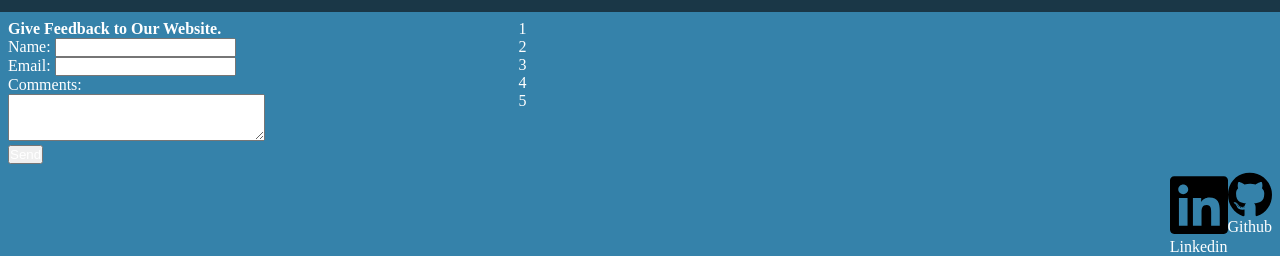
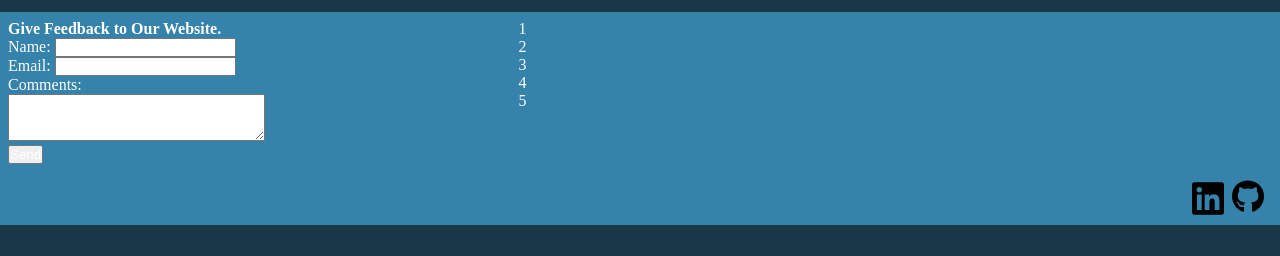
Before and after one commit to IngridAkeida/gamesForever, a plain HTML site: page index.html in a window 1280 px wide. Shown: the part 1140-1396 px from the top of the page. After the commit the page ends 1365 px from the top, so only its background shows below. Drawn offline with Linux system fonts and the light colour scheme.

Commit message:
update commit

```diff
--- a/index.html
+++ b/index.html
@@ -558,12 +558,12 @@
           <li>
             <a href="https://www.linkedin.com/in/ingrid-sanches/" target="_blank">
               <img src="./icons/linkedin.svg" alt="">
-              Linkedin
+
             </a>
           </li>
           <li>
             <a href="https://github.com/IngridAkeida" target="_blank"><img src="./icons/github.svg" alt="">
-              Github
+
             </a>
           </li>
         </ul>
--- a/style.css
+++ b/style.css
@@ -447,13 +447,25 @@ body{
   padding: 0.5rem 0;
 }
 
-
+.footer-link{
+  margin: 0.5rem;
+}
 .footer-link ul{
   display: flex;
   justify-content: end;
+  gap: 0.5rem;
 }
 
-.footer
+.footer-link img{
+  width: 2rem;
+  transition: ease 1s;
+}
+
+.footer-link img:hover{
+  background-color: var(--color-bg-secondary2);
+  transform: scale(1.1);
+
+}
 
 /*scroll bar*/
 /* Chrome, Edge, and Safari */
```
